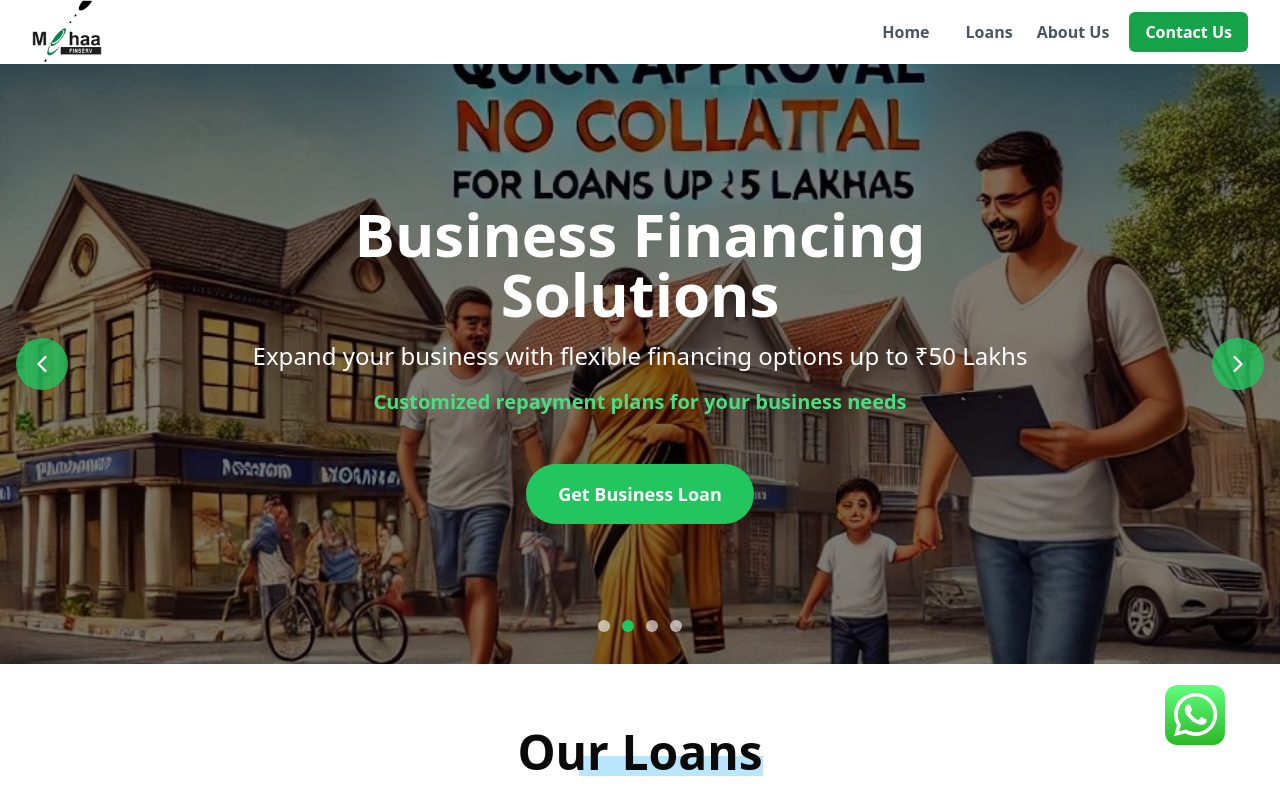
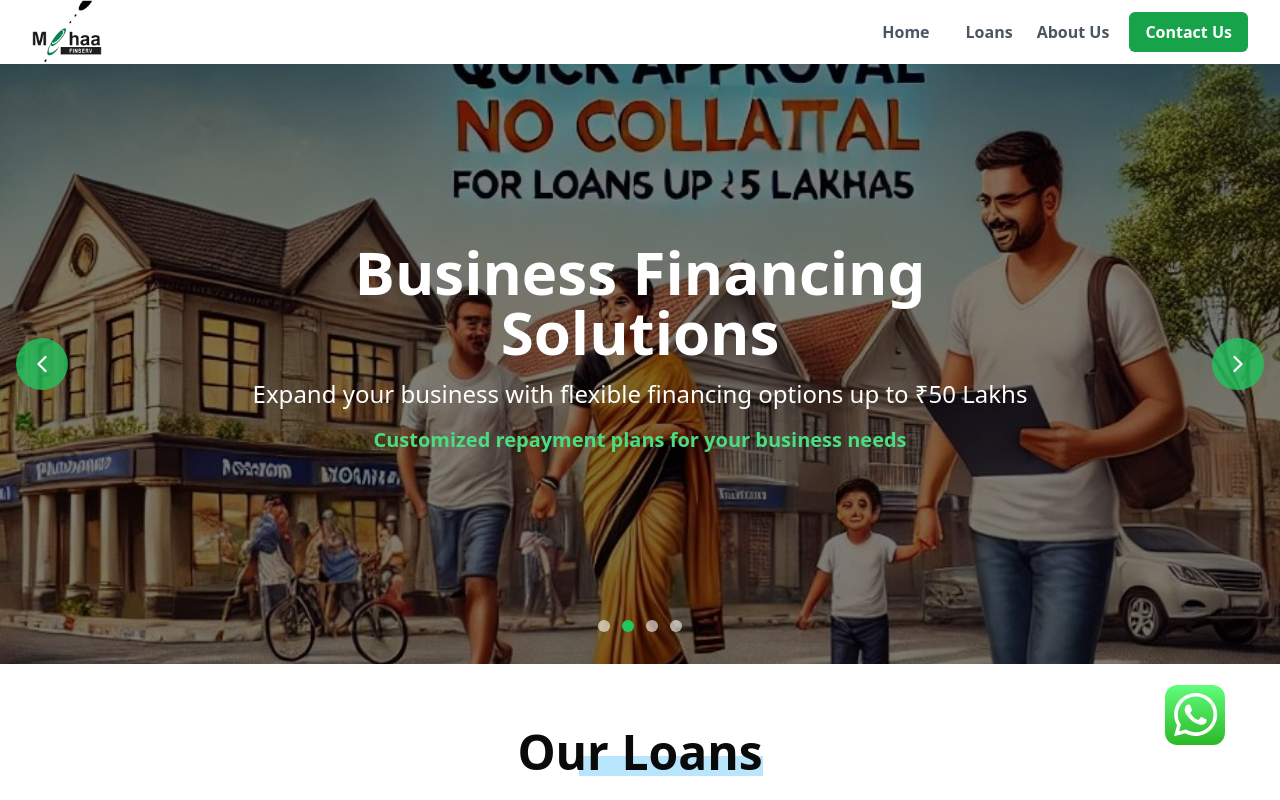
Before and after one commit to esha-technology/mehaa-finserv, a Next.js app: page /home in a window 1280 px wide. Shown: the top 800 px of the page. Built offline with nearby package versions, Linux system fonts and the light colour scheme.

Commit message:
changes made on carousel

```diff
--- a/app/components/CarouselBanner.tsx
+++ b/app/components/CarouselBanner.tsx
@@ -108,11 +108,11 @@ const CarouselBanner = () => {
                         {item.highlight}
                       </p>
                     )}
-                    <button className="mt-4 px-8 py-4 bg-green-500 text-white rounded-full
+                    {/* <button className="mt-4 px-8 py-4 bg-green-500 text-white rounded-full
                       hover:bg-green-600 transition-all duration-300 font-semibold text-lg
                       transform hover:scale-105">
                       {item.buttonText}
-                    </button>
+                    </button> */}
                   </div>
                 </div>
               </div>
```
